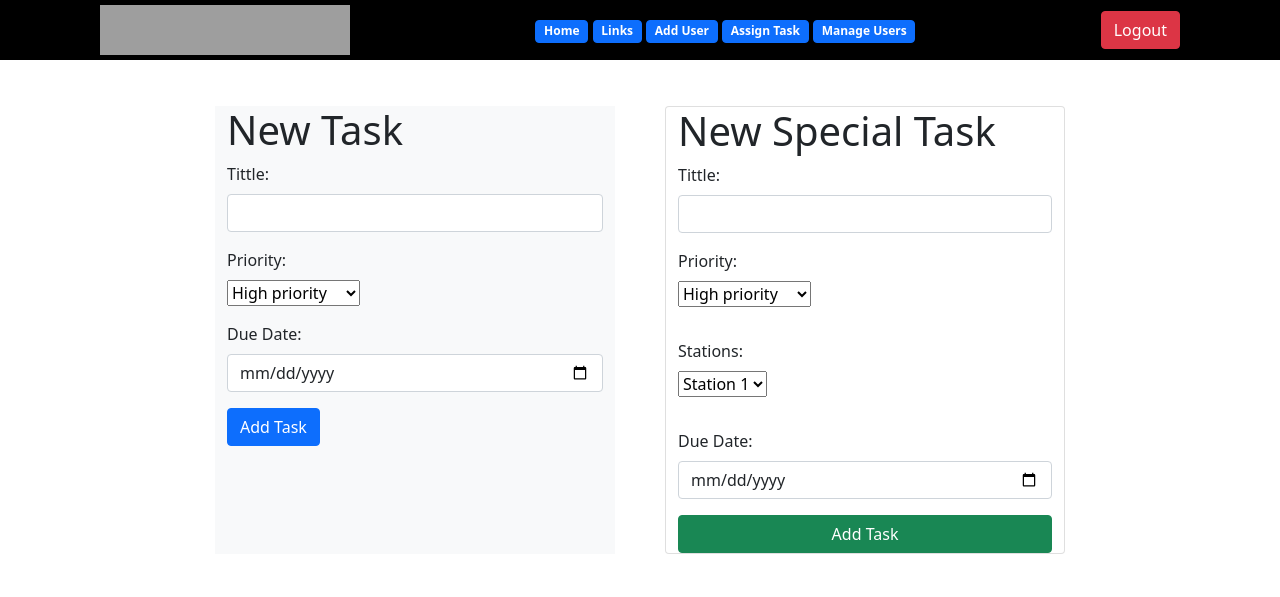
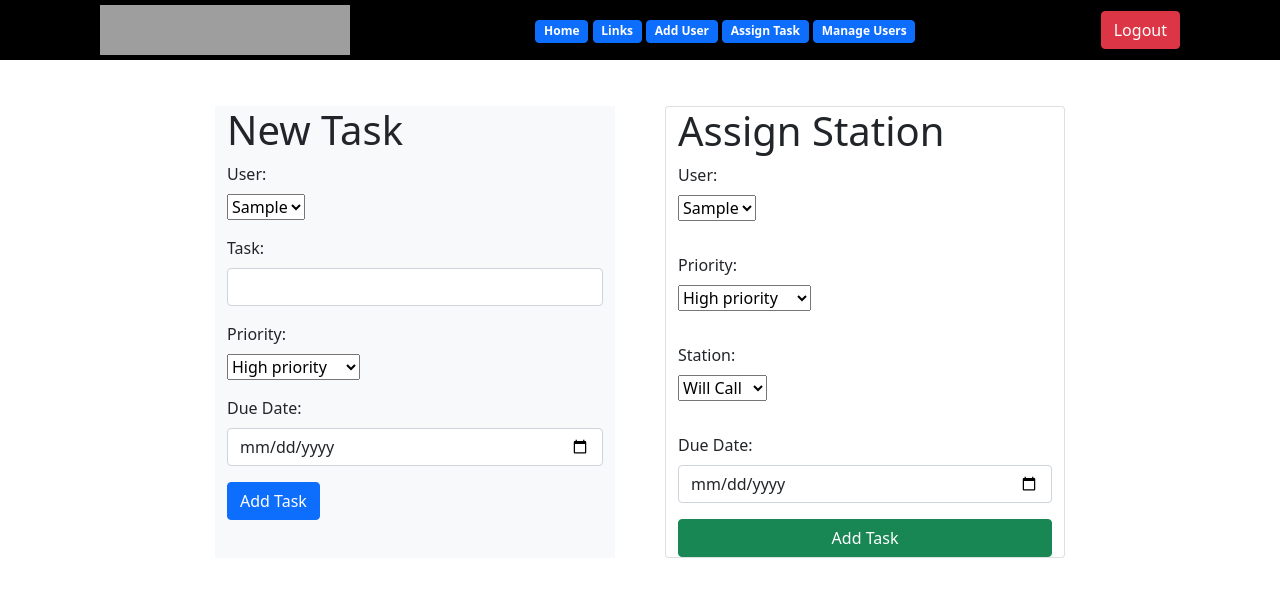
Before and after one commit to marcoaceves/manager_app, a Flask app: template task_manager_app/flask_app/templates/new_task.html in a window 1280 px wide. Shown: the top 597 px of the page. Run offline with Flask 2, Linux system fonts and the light colour scheme; the template is opened without the code that fills it: most values are stand-ins (such as "Sample title", 1, 10 or a date in 2020); grey boxes are pictures that could not be loaded.

Commit message:
bug fixes and edit to assign task

```diff
--- a/task_manager_app/flask_app/config/mysqlconnection.py
+++ b/task_manager_app/flask_app/config/mysqlconnection.py
@@ -3,7 +3,7 @@ class MySQLConnection:
     def __init__(self, db):
         connection = pymysql.connect(host = 'localhost',
                                 user = 'root',
-                                password = 'rootroot',
+                                password = 'root',
                                 db = db,
                                 charset = 'utf8mb4',
                                 cursorclass = pymysql.cursors.DictCursor,
--- a/task_manager_app/flask_app/controllers/tasks.py
+++ b/task_manager_app/flask_app/controllers/tasks.py
@@ -14,7 +14,7 @@ def add_new_task():
     data ={
         'id': session['user_id']
     }
-    return render_template('new_task.html', user=User.get_one(data))
+    return render_template('new_task.html', user=User.get_one(data), users= User.get_all())
 # process adding form
 @app.route('/add/task', methods=['POST'])
 def add_task():
--- a/task_manager_app/flask_app/templates/add_user.html
+++ b/task_manager_app/flask_app/templates/add_user.html
@@ -16,9 +16,11 @@
         <div>
             <a href="/dashboard"><button type="submit" value="Home" class="btn btn-primary badge badge-pill badge-primary"" style="text-align:center">Home</button></a>
             <a href="/links"><button type="submit" value="Logout" class="btn btn-primary badge badge-pill badge-primary"" style="text-align:center">Links</button></a>
+
+                        <!-- need for look to check if user has adimin role -->
             <a href="/add/new_user/"><button type="link" value="Add" class="btn btn-primary badge badge-pill badge-primary"" style="text-align:center">Add User</button></a>
             <a href="/task/new"><button type="submit" value="Logout" class="btn btn-primary badge badge-pill badge-primary"" style="text-align:center">Assign Task</button></a>
-            <a href="/#"><button type="submit" value="Logout" class="btn btn-primary badge badge-pill badge-primary"" style="text-align:center">Manage Users</button></a>
+            <a href="/manage/users"><button type="submit" value="Logout" class="btn btn-primary badge badge-pill badge-primary"" style="text-align:center">Manage Users</button></a>
         </div>
         <a href="/logout"><button type="submit" value="Logout" class="btn btn-danger" style="text-align:center">Logout</button></a>
     </div>
--- a/task_manager_app/flask_app/templates/announcements.html
+++ b/task_manager_app/flask_app/templates/announcements.html
@@ -17,9 +17,11 @@
         <div>
             <a href="/dashboard"><button type="submit" value="Home" class="btn btn-primary badge badge-pill badge-primary"" style="text-align:center">Home</button></a>
             <a href="/links"><button type="submit" value="Logout" class="btn btn-primary badge badge-pill badge-primary"" style="text-align:center">Links</button></a>
+
+                        <!-- need for look to check if user has adimin role -->
             <a href="/add/new_user/"><button type="link" value="Add" class="btn btn-primary badge badge-pill badge-primary"" style="text-align:center">Add User</button></a>
             <a href="/task/new"><button type="submit" value="Logout" class="btn btn-primary badge badge-pill badge-primary"" style="text-align:center">Assign Task</button></a>
-            <a href="/#"><button type="submit" value="Logout" class="btn btn-primary badge badge-pill badge-primary"" style="text-align:center">Manage Users</button></a>
+            <a href="/manage/users"><button type="submit" value="Logout" class="btn btn-primary badge badge-pill badge-primary"" style="text-align:center">Manage Users</button></a>
         </div>
 
 
--- a/task_manager_app/flask_app/templates/dashboard.html
+++ b/task_manager_app/flask_app/templates/dashboard.html
@@ -19,7 +19,6 @@
             <a href="/add/new_user/"><button type="link" value="Add" class="btn btn-primary badge badge-pill badge-primary"" style="text-align:center">Add User</button></a>
             <a href="/task/new"><button type="submit" value="Logout" class="btn btn-primary badge badge-pill badge-primary"" style="text-align:center">Assign Task</button></a>
             <a href="/manage/users"><button type="submit" value="Logout" class="btn btn-primary badge badge-pill badge-primary"" style="text-align:center">Manage Users</button></a>
-            <a href="/#"><button type="submit" value="Logout" class="btn btn-primary badge badge-pill badge-primary"" style="text-align:center">Manage Users</button></a>
             <!-- Dropdown -->
             <a class="btn btn-primary dropdown-toggle badge badge-pill badge-primary" href="#" role="button" id="dropdownMenuLink" data-toggle="dropdown" aria-haspopup="true" aria-expanded="false">
             Dropdown links
--- a/task_manager_app/flask_app/templates/links.html
+++ b/task_manager_app/flask_app/templates/links.html
@@ -27,9 +27,11 @@
         <div>
             <a href="/dashboard"><button type="submit" value="Home" class="btn btn-primary badge badge-pill badge-primary"" style="text-align:center">Home</button></a>
             <a href="/links"><button type="submit" value="Logout" class="btn btn-primary badge badge-pill badge-primary"" style="text-align:center">Links</button></a>
+
+                        <!-- need for look to check if user has adimin role -->
             <a href="/add/new_user/"><button type="link" value="Add" class="btn btn-primary badge badge-pill badge-primary"" style="text-align:center">Add User</button></a>
             <a href="/task/new"><button type="submit" value="Logout" class="btn btn-primary badge badge-pill badge-primary"" style="text-align:center">Assign Task</button></a>
-            <a href="/#"><button type="submit" value="Logout" class="btn btn-primary badge badge-pill badge-primary"" style="text-align:center">Manage Users</button></a>
+            <a href="/manage/users"><button type="submit" value="Logout" class="btn btn-primary badge badge-pill badge-primary"" style="text-align:center">Manage Users</button></a>
         </div>
 
 
--- a/task_manager_app/flask_app/templates/manage_users.html
+++ b/task_manager_app/flask_app/templates/manage_users.html
@@ -27,9 +27,11 @@
         <div>
             <a href="/dashboard"><button type="submit" value="Home" class="btn btn-primary badge badge-pill badge-primary"" style="text-align:center">Home</button></a>
             <a href="/links"><button type="submit" value="Logout" class="btn btn-primary badge badge-pill badge-primary"" style="text-align:center">Links</button></a>
+
+                        <!-- need for look to check if user has adimin role -->
             <a href="/add/new_user/"><button type="link" value="Add" class="btn btn-primary badge badge-pill badge-primary"" style="text-align:center">Add User</button></a>
             <a href="/task/new"><button type="submit" value="Logout" class="btn btn-primary badge badge-pill badge-primary"" style="text-align:center">Assign Task</button></a>
-            <a href="/#"><button type="submit" value="Logout" class="btn btn-primary badge badge-pill badge-primary"" style="text-align:center">Manage Users</button></a>
+            <a href="/manage/users"><button type="submit" value="Logout" class="btn btn-primary badge badge-pill badge-primary"" style="text-align:center">Manage Users</button></a>
 
         </div>
 
--- a/task_manager_app/flask_app/templates/new_task.html
+++ b/task_manager_app/flask_app/templates/new_task.html
@@ -17,9 +17,11 @@
         <div>
             <a href="/dashboard"><button type="submit" value="Home" class="btn btn-primary badge badge-pill badge-primary"" style="text-align:center">Home</button></a>
             <a href="/links"><button type="submit" value="Logout" class="btn btn-primary badge badge-pill badge-primary"" style="text-align:center">Links</button></a>
+
+                        <!-- need for look to check if user has adimin role -->
             <a href="/add/new_user/"><button type="link" value="Add" class="btn btn-primary badge badge-pill badge-primary"" style="text-align:center">Add User</button></a>
             <a href="/task/new"><button type="submit" value="Logout" class="btn btn-primary badge badge-pill badge-primary"" style="text-align:center">Assign Task</button></a>
-            <a href="/#"><button type="submit" value="Logout" class="btn btn-primary badge badge-pill badge-primary"" style="text-align:center">Manage Users</button></a>
+            <a href="/manage/users"><button type="submit" value="Logout" class="btn btn-primary badge badge-pill badge-primary"" style="text-align:center">Manage Users</button></a>
         </div>
 
 
@@ -39,7 +41,19 @@
                     {% endif %}
                 {% endwith %}
                 <div class="mb-3">
-                    <label for="tittle" class="form-label">Tittle:</label>
+                    <label for="user" class="form-label">User:</label>
+                    <p>
+                        <select name=“priority">
+                        {% for user in users %}
+                        <option>{{user.first_name}}</option>
+                        {% endfor %}
+                        </select>
+                    </p>
+                </div>
+
+
+                <div class="mb-3">
+                    <label for="tittle" class="form-label">Task:</label>
                     <input type="text" name="tittle" id="tittle" class="form-control">
                 </div>
                 <div class="mb-3">
@@ -68,7 +82,7 @@
                 <input type="submit" value="Add Task" class="btn btn-primary">
             </form>
             <form action="/login" method="POST" class="container mx-auto card" style="width: 400px" >
-                <h1>New Special Task</h1>
+                <h1>Assign Station</h1>
                 {% with messages = get_flashed_messages(category_filter=['login']) %}     <!-- declare a variable called messages -->
                     {% if messages %}                            <!-- check if there are any messages -->
                         {% for message in messages %}            <!-- loop through the messages -->
@@ -76,9 +90,16 @@
                         {% endfor %}
                     {% endif %}
                 {% endwith %}
+
                 <div class="mb-3">
-                    <label for="tittle" class="form-label">Tittle:</label>
-                    <input type="text" name="tittle" id="tittle" class="form-control">
+                    <label for="user" class="form-label">User:</label>
+                    <p>
+                        <select name=“priority">
+                        {% for user in users %}
+                        <option>{{user.first_name}}</option>
+                        {% endfor %}
+                        </select>
+                    </p>
                 </div>
                 <div class="mb-3">
                     <label for="priority" class="form-label">Priority:</label>
@@ -92,12 +113,14 @@
                     <!-- <input type="text" name="priority" id="priority" class="form-control"> -->
                 </div>
                 <div class="mb-3">
-                    <label for="station" class="form-label">Stations:</label>
+                    <label for="station" class="form-label">Station:</label>
                     <p>
                         <select name=“station">
+                        <option>Will Call</option>
+                        <option>Shipping</option>
+                        <option>Drop Off</option>
                         <option>Station 1</option>
                         <option>Station 2</option>
-                        <option>Station 3</option>
                         </select>
                     </p>
                     <!-- <input type="text" name="priority" id="priority" class="form-control"> -->
--- a/task_manager_app/flask_app/templates/translate.html
+++ b/task_manager_app/flask_app/templates/translate.html
@@ -17,9 +17,11 @@
         <div>
             <a href="/dashboard"><button type="submit" value="Home" class="btn btn-primary badge badge-pill badge-primary"" style="text-align:center">Home</button></a>
             <a href="/links"><button type="submit" value="Logout" class="btn btn-primary badge badge-pill badge-primary"" style="text-align:center">Links</button></a>
+
+                        <!-- need for look to check if user has adimin role -->
             <a href="/add/new_user/"><button type="link" value="Add" class="btn btn-primary badge badge-pill badge-primary"" style="text-align:center">Add User</button></a>
             <a href="/task/new"><button type="submit" value="Logout" class="btn btn-primary badge badge-pill badge-primary"" style="text-align:center">Assign Task</button></a>
-            <a href="/#"><button type="submit" value="Logout" class="btn btn-primary badge badge-pill badge-primary"" style="text-align:center">Manage Users</button></a>
+            <a href="/manage/users"><button type="submit" value="Logout" class="btn btn-primary badge badge-pill badge-primary"" style="text-align:center">Manage Users</button></a>>
         </div>
 
 
--- a/task_manager_app/flask_app/templates/user_task.html
+++ b/task_manager_app/flask_app/templates/user_task.html
@@ -18,9 +18,11 @@
         <div>
             <a href="/dashboard"><button type="submit" value="Home" class="btn btn-primary badge badge-pill badge-primary"" style="text-align:center">Home</button></a>
             <a href="/links"><button type="submit" value="Logout" class="btn btn-primary badge badge-pill badge-primary"" style="text-align:center">Links</button></a>
+
+                        <!-- need for look to check if user has adimin role -->
             <a href="/add/new_user/"><button type="link" value="Add" class="btn btn-primary badge badge-pill badge-primary"" style="text-align:center">Add User</button></a>
             <a href="/task/new"><button type="submit" value="Logout" class="btn btn-primary badge badge-pill badge-primary"" style="text-align:center">Assign Task</button></a>
-            <a href="/#"><button type="submit" value="Logout" class="btn btn-primary badge badge-pill badge-primary"" style="text-align:center">Manage Users</button></a>
+            <a href="/manage/users"><button type="submit" value="Logout" class="btn btn-primary badge badge-pill badge-primary"" style="text-align:center">Manage Users</button></a>
         </div>
 
         <a href="/logout"><button type="submit" value="Logout" class="btn btn-danger" style="text-align:center">Logout</button></a>
```
